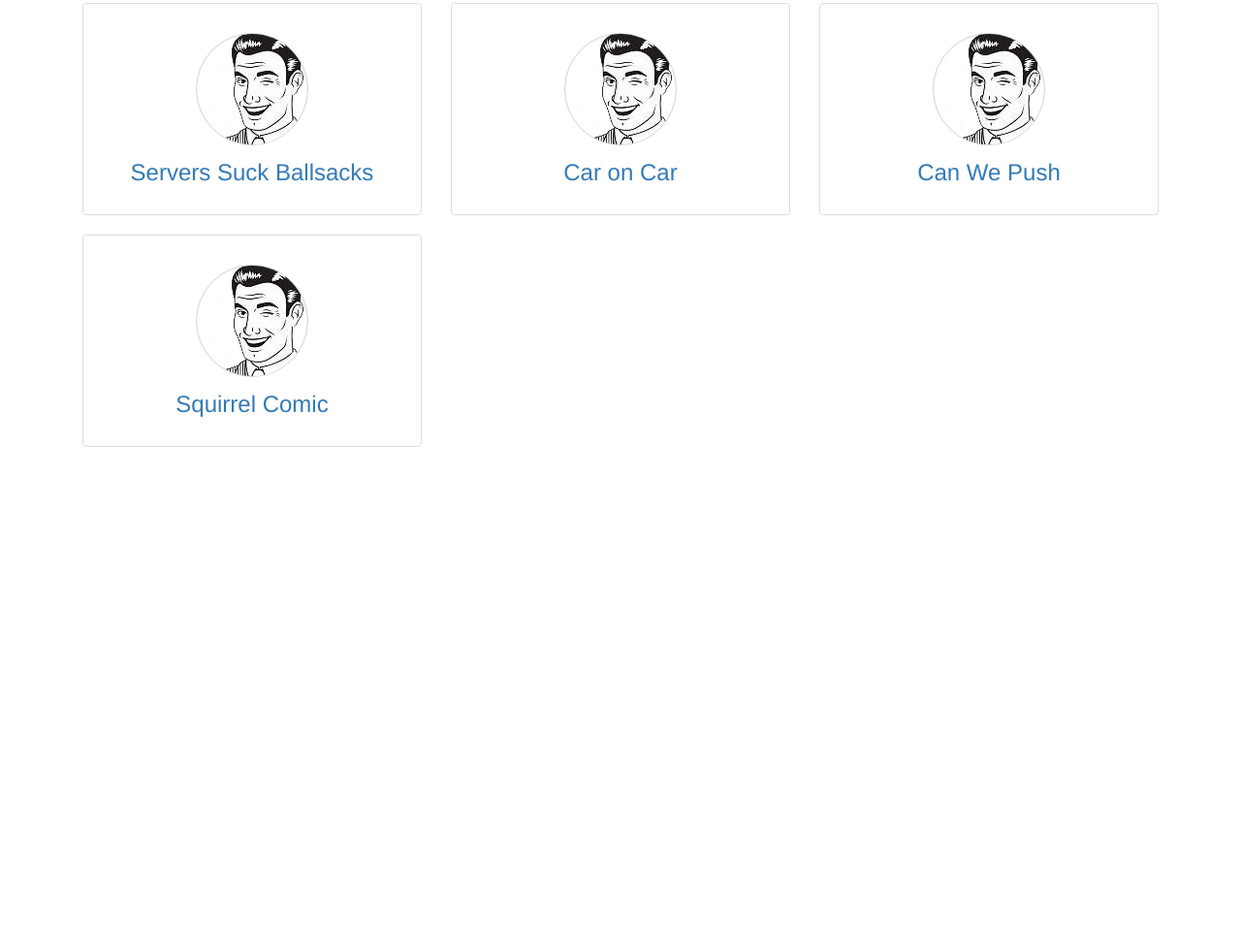
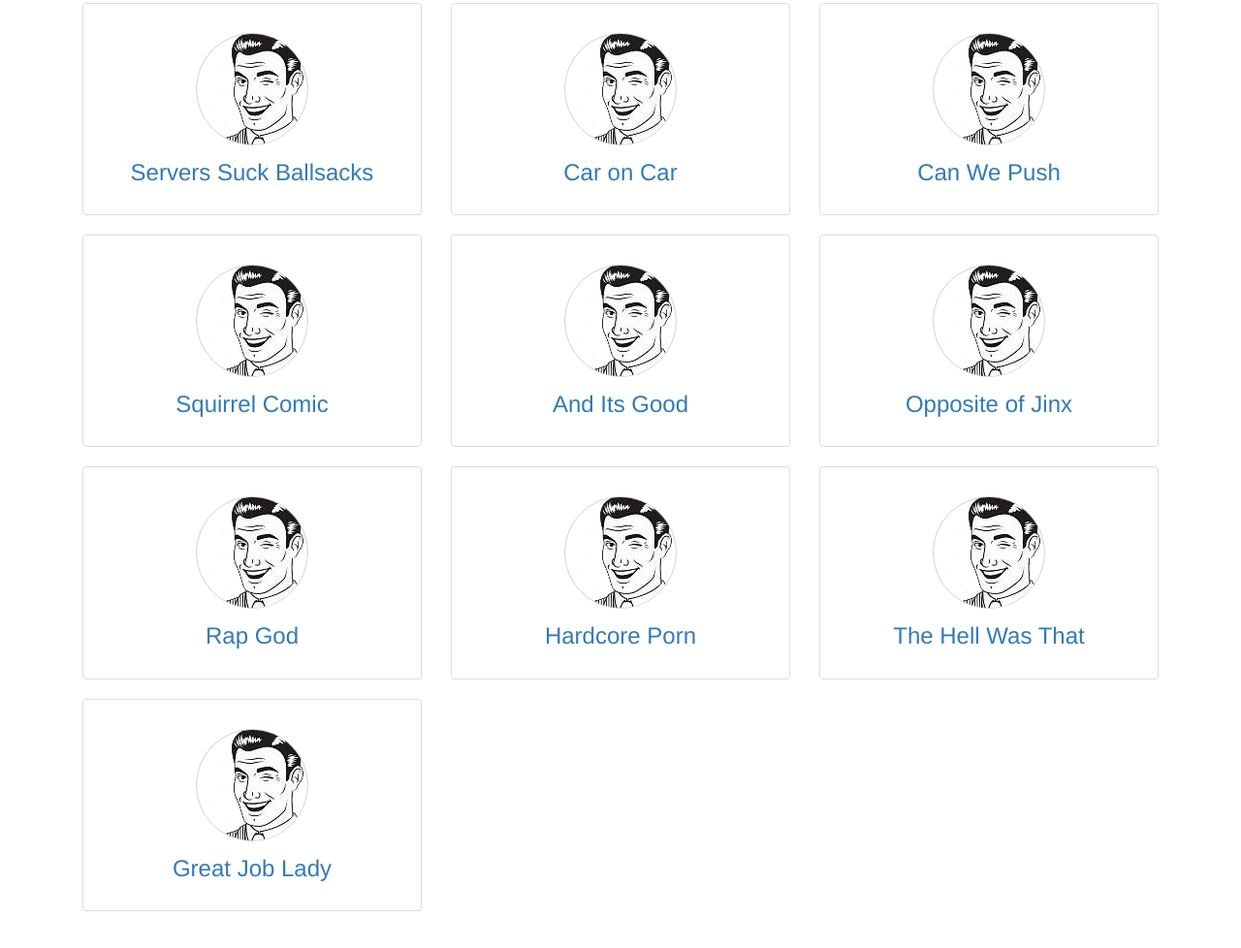
Before and after one commit to itsaferbie/tfn-meme-soundboard, a website: page index.html in a window 1280 px wide. Shown: the part 492-1470 px from the top of the page at 97% size. Before the commit the page ends 1033 px from the top, so only its background shows below. Drawn offline with nearby package versions, Linux system fonts and the light colour scheme.

Commit message:
Added more audio and updated README to show where to view soundboard currently

```diff
--- a/index.html
+++ b/index.html
@@ -65,6 +65,48 @@
                     <audio class="audio-file" src="assets\audio\squirrel_comic.mp3" type="audio/mpeg" preload="auto">Your browser does not support this audio format.</audio>
                 </a>
             </div>
+            <div class="audio-single">
+                <a href="#" class="audio-content">
+                    <img src="assets\imgs\jt.png" class="audio-image">
+                    <h3 class="audio-title">And Its Good</h3>
+                    <audio class="audio-file" src="assets\audio\and_its_good.mp3" type="audio/mpeg" preload="auto">Your browser does not support this audio format.</audio>
+                </a>
+            </div>
+            <div class="audio-single">
+                <a href="#" class="audio-content">
+                    <img src="assets\imgs\jt.png" class="audio-image">
+                    <h3 class="audio-title">Opposite of Jinx</h3>
+                    <audio class="audio-file" src="assets\audio\opposite_of_jinx.mp3" type="audio/mpeg" preload="auto">Your browser does not support this audio format.</audio>
+                </a>
+            </div>
+            <div class="audio-single">
+                <a href="#" class="audio-content">
+                    <img src="assets\imgs\jt.png" class="audio-image">
+                    <h3 class="audio-title">Rap God</h3>
+                    <audio class="audio-file" src="assets\audio\rap_god.mp3" type="audio/mpeg" preload="auto">Your browser does not support this audio format.</audio>
+                </a>
+            </div>
+            <div class="audio-single">
+                <a href="#" class="audio-content">
+                    <img src="assets\imgs\jt.png" class="audio-image">
+                    <h3 class="audio-title">Hardcore Porn</h3>
+                    <audio class="audio-file" src="assets\audio\hardcore_porn.mp3" type="audio/mpeg" preload="auto">Your browser does not support this audio format.</audio>
+                </a>
+            </div>
+            <div class="audio-single">
+                <a href="#" class="audio-content">
+                    <img src="assets\imgs\jt.png" class="audio-image">
+                    <h3 class="audio-title">The Hell Was That</h3>
+                    <audio class="audio-file" src="assets\audio\hell_was_that.mp3" type="audio/mpeg" preload="auto">Your browser does not support this audio format.</audio>
+                </a>
+            </div>
+            <div class="audio-single">
+                <a href="#" class="audio-content">
+                    <img src="assets\imgs\jt.png" class="audio-image">
+                    <h3 class="audio-title">Great Job Lady</h3>
+                    <audio class="audio-file" src="assets\audio\great_job_lady.mp3" type="audio/mpeg" preload="auto">Your browser does not support this audio format.</audio>
+                </a>
+            </div>
         </div>
     </main>
 </body>
```
Also changed, not shown: README.md, 6 other files.
